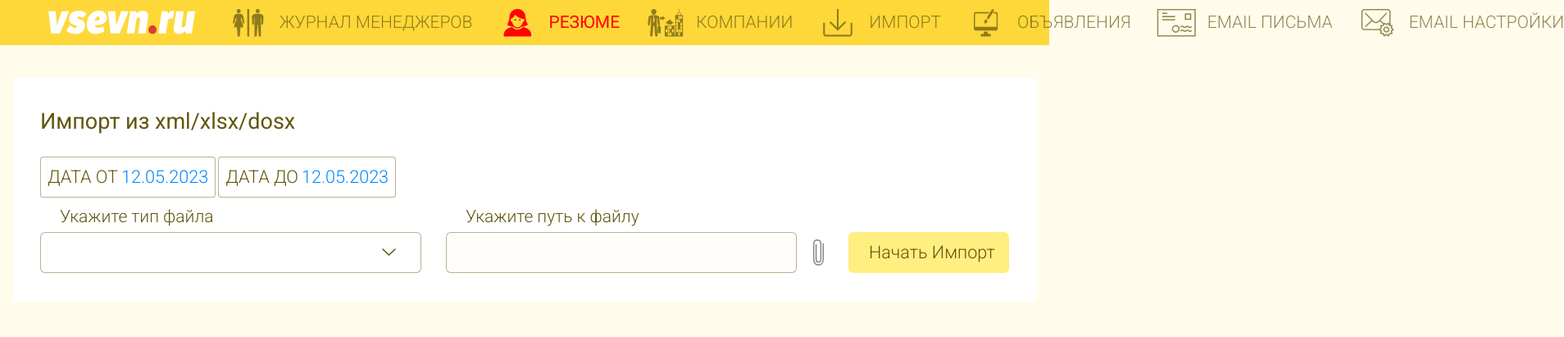
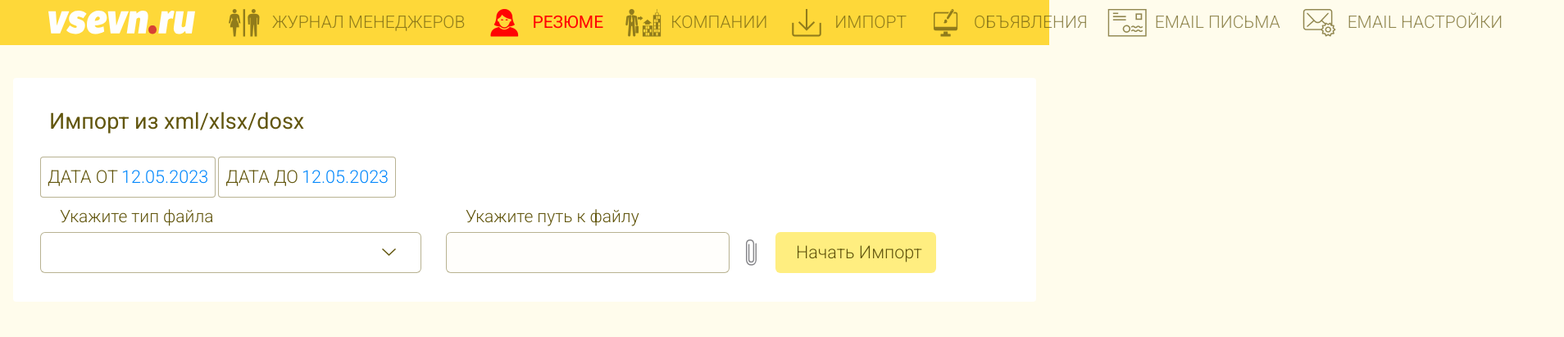
Before and after one commit to artpil/vsevn, a plain HTML site: page index.html in a window 1280 px wide. Shown: the whole page at 82% size, 1908 px wide, since content can reach past the window. Drawn offline with Linux system fonts and the light colour scheme; files whose address does not match are found by name.

```diff
--- a/css/main.css
+++ b/css/main.css
@@ -28,7 +28,7 @@
   display: flex;
   align-items: center;
   justify-content: space-between;
-  gap: 41px;
+  gap: 36px;
   padding: 0 43px;
 }
 
@@ -43,8 +43,9 @@
   display: flex;
   align-items: center;
   justify-content: space-between;
-  gap: 31px;
+  gap: 24px;
   list-style: none;
+  padding-right: 30px;
 }
 
 .header__nav li {
@@ -58,7 +59,7 @@
   font-weight: 300;
   display: flex;
   align-items: center;
-  gap: 14px;
+  gap: 10px;
 }
 
 .header__nav-item span {
@@ -112,6 +113,7 @@
   font-size: 27px;
   line-height: 137.02%;
   color: #62560E;
+  padding-left: 11px;
 }
 
 .import-card__row {
@@ -153,6 +155,7 @@
   display: flex;
   align-items: flex-end;
   gap: 30px;
+  padding-right: 89px;
 }
 
 .control-group {
@@ -224,6 +227,7 @@
   align-items: center;
   position: relative;
   gap: 20px;
+  margin-right: -7px;
 }
 
 .attach-btn {
```
